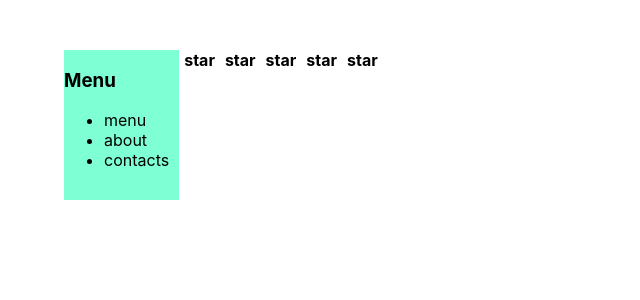
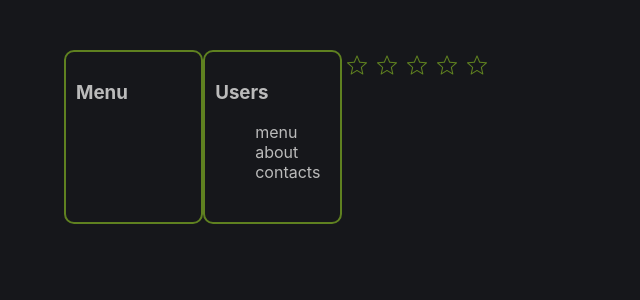
Before and after one commit to splinshady/samurai-way, a React (Create React App) app: page / in a window 1280 px wide. Shown: the top 300 px of the page, without its empty margins (0-640 px from the left). Built offline with nearby package versions, Linux system fonts and the light colour scheme.

Commit message:
feat: add type for props

```diff
--- a/src/App.css
+++ b/src/App.css
@@ -1,3 +1,12 @@
+body {
+    background-color: #16171b;
+    color: #bbbbbb;
+}
+
+ul {
+    list-style-type: none;
+}
+
 .App {
     margin: 0 auto;
     width: 90vw;
@@ -6,12 +15,22 @@
 }
 
 .star {
+    display: inline-block;
     padding: 5px;
     cursor: pointer;
+    width: 20px;
+    height: 20px;
+    fill: #bbbbbb;
+}
+
+.selected {
+    fill: #5f8120;
 }
 
 .accordion {
-    background: aquamarine;
+    border: 2px solid #5f8120;
     width: 10%;
     height: 150px;
+    padding: 10px;
+    border-radius: 10px;
 }
--- a/src/App.tsx
+++ b/src/App.tsx
@@ -7,7 +7,8 @@ import Accordion from "./components/Accordion";
 function App() {
   return (
     <div className="App">
-        <Accordion titleForAccordion={'Menu'}/>
+        <Accordion titleForAccordion={'Menu'} collapsed={true}/>
+        <Accordion titleForAccordion={'Users'} collapsed={false}/>
         <Rating valueOfStar={5}/>
     </div>
   );
--- a/src/components/Accordion.tsx
+++ b/src/components/Accordion.tsx
@@ -1,6 +1,18 @@
 import React from "react";
 
-function Accordion (props: any) {
+type AccordionPropsType = {
+    titleForAccordion: string,
+    collapsed: boolean
+}
+
+function Accordion (props: AccordionPropsType) {
+    if (props.collapsed) {
+        return (
+            <div className={'accordion'}>
+                <AccordionTitle titleForAccordion={props.titleForAccordion}/>
+            </div>
+        );
+    } else {
         return (
             <div className={'accordion'}>
                 <AccordionTitle titleForAccordion={props.titleForAccordion}/>
@@ -8,8 +20,13 @@ function Accordion (props: any) {
             </div>
         );
     }
+}
 
-function AccordionTitle (props: any) {
+type AccordionTitlePropsType = {
+    titleForAccordion: string
+}
+
+function AccordionTitle (props: AccordionTitlePropsType) {
     return (
         <h3>{props.titleForAccordion}</h3>
     );
--- a/src/components/Rating.tsx
+++ b/src/components/Rating.tsx
@@ -1,71 +1,75 @@
 import React from "react";
 import Star from "./Star";
 
-function Rating(props: any) {
+type RatingPropsType = {
+    valueOfStar: 0|1|2|3|4|5
+}
+
+function Rating(props: RatingPropsType) {
     switch (props.valueOfStar) {
         case 1: {
             return (
                 <div className="raiting">
-                    <Star value={'selected'}/>
-                    <Star />
-                    <Star />
-                    <Star />
-                    <Star />
+                    <Star value = {true}/>
+                    <Star value = {false}/>
+                    <Star value = {false}/>
+                    <Star value = {false}/>
+                    <Star value = {false}/>
                 </div>
             );
         }
         case 2: {
             return (
                 <div className="raiting">
-                    <Star value={'selected'}/>
-                    <Star value={'selected'}/>
-                    <Star />
-                    <Star />
-                    <Star />
+                    <Star value = {true}/>
+                    <Star value = {true}/>
+                    <Star value = {false}/>
+                    <Star value = {false}/>
+                    <Star value = {false}/>
                 </div>
             );
         }
         case 3: {
             return (
                 <div className="raiting">
-                    <Star value={'selected'}/>
-                    <Star value={'selected'}/>
-                    <Star value={'selected'}/>
-                    <Star />
-                    <Star />
+                    <Star value = {true}/>
+                    <Star value = {true}/>
+                    <Star value = {true}/>
+                    <Star value = {false}/>
+                    <Star value = {false}/>
                 </div>
             );
         }
         case 4: {
             return (
                 <div className="raiting">
-                    <Star value={'selected'}/>
-                    <Star value={'selected'}/>
-                    <Star value={'selected'}/>
-                    <Star value={'selected'}/>
-                    <Star />
+                    <Star value = {true}/>
+                    <Star value = {true}/>
+                    <Star value = {true}/>
+                    <Star value = {true}/>
+                    <Star value = {false}/>
                 </div>
             );
         }
         case 5: {
             return (
                 <div className="raiting">
-                    <Star value={'selected'}/>
-                    <Star value={'selected'}/>
-                    <Star value={'selected'}/>
-                    <Star value={'selected'}/>
-                    <Star value={'selected'}/>
+                    <Star value = {true}/>
+                    <Star value = {true}/>
+                    <Star value = {true}/>
+                    <Star value = {true}/>
+                    <Star value = {true}/>
                 </div>
             );
         }
         default : {
             return (
                 <div className="raiting">
-                    <Star />
-                    <Star />
-                    <Star />
-                    <Star />
-                    <Star />
+                    <Star value = {false}/>
+                    <Star value = {false}/>
+                    <Star value = {false}/>
+                    <Star value = {false}/>
+                    <Star value = {false}/>
                 </div>
             );
         }
--- a/src/components/Star.tsx
+++ b/src/components/Star.tsx
@@ -1,14 +1,19 @@
 import React from "react";
 
-function Star (props: any) {
-    if (props.value === 'selected') {
+type StarPropsType = {
+    value : boolean
+}
+
+function Star (props: StarPropsType) {
+    if (props.value) {
         return (
-            <span className="star"><b>star</b></span>
+            <svg version="1.1" className={'star selected'} xmlns="http://www.w3.org/2000/svg" x="0px" y="0px" width="122.879px" height="117.188px" viewBox="0 0 122.879 117.188" enable-background="new 0 0 122.879 117.188"><g><path d="M64.395,1.969l15.713,36.79l39.853,3.575c1.759,0.152,3.06,1.701,2.907,3.459c-0.073,0.857-0.479,1.604-1.079,2.129 l0.002,0.001L91.641,74.25l8.917,39.021c0.395,1.723-0.683,3.439-2.406,3.834c-0.883,0.203-1.763,0.018-2.466-0.441L61.441,96.191 L27.087,116.73c-1.516,0.906-3.48,0.412-4.387-1.104c-0.441-0.736-0.55-1.58-0.373-2.355h-0.003l8.918-39.021L1.092,47.924 c-1.329-1.163-1.463-3.183-0.301-4.512c0.591-0.676,1.405-1.042,2.235-1.087l39.748-3.566l15.721-36.81 c0.692-1.627,2.572-2.384,4.199-1.692C63.494,0.597,64.084,1.225,64.395,1.969L64.395,1.969z M74.967,43.023L61.441,11.351 L47.914,43.023l-0.004-0.001c-0.448,1.051-1.447,1.826-2.665,1.932l-34.306,3.078l25.819,22.545c0.949,0.74,1.438,1.988,1.152,3.24 l-7.674,33.578l29.506-17.641c0.986-0.617,2.274-0.672,3.342-0.033l29.563,17.674l-7.673-33.578l0.003-0.002 c-0.252-1.109,0.096-2.318,1.012-3.119l25.955-22.664L77.815,44.97C76.607,44.932,75.472,44.208,74.967,43.023L74.967,43.023z"/></g></svg>
+        );
+    } else {
+        return (
+            <svg version="1.1" className={'star'} xmlns="http://www.w3.org/2000/svg" x="0px" y="0px" width="122.879px" height="117.188px" viewBox="0 0 122.879 117.188" enable-background="new 0 0 122.879 117.188"><g><path d="M64.395,1.969l15.713,36.79l39.853,3.575c1.759,0.152,3.06,1.701,2.907,3.459c-0.073,0.857-0.479,1.604-1.079,2.129 l0.002,0.001L91.641,74.25l8.917,39.021c0.395,1.723-0.683,3.439-2.406,3.834c-0.883,0.203-1.763,0.018-2.466-0.441L61.441,96.191 L27.087,116.73c-1.516,0.906-3.48,0.412-4.387-1.104c-0.441-0.736-0.55-1.58-0.373-2.355h-0.003l8.918-39.021L1.092,47.924 c-1.329-1.163-1.463-3.183-0.301-4.512c0.591-0.676,1.405-1.042,2.235-1.087l39.748-3.566l15.721-36.81 c0.692-1.627,2.572-2.384,4.199-1.692C63.494,0.597,64.084,1.225,64.395,1.969L64.395,1.969z M74.967,43.023L61.441,11.351 L47.914,43.023l-0.004-0.001c-0.448,1.051-1.447,1.826-2.665,1.932l-34.306,3.078l25.819,22.545c0.949,0.74,1.438,1.988,1.152,3.24 l-7.674,33.578l29.506-17.641c0.986-0.617,2.274-0.672,3.342-0.033l29.563,17.674l-7.673-33.578l0.003-0.002 c-0.252-1.109,0.096-2.318,1.012-3.119l25.955-22.664L77.815,44.97C76.607,44.932,75.472,44.208,74.967,43.023L74.967,43.023z"/></g></svg>
         );
     }
-    return (
-        <span className="star">star</span>
-    );
 }
 
 export default Star;
```
Also changed, not shown: public/assets/icons/star.svg (added). Lines whose indentation alone changed are shown as unchanged.
